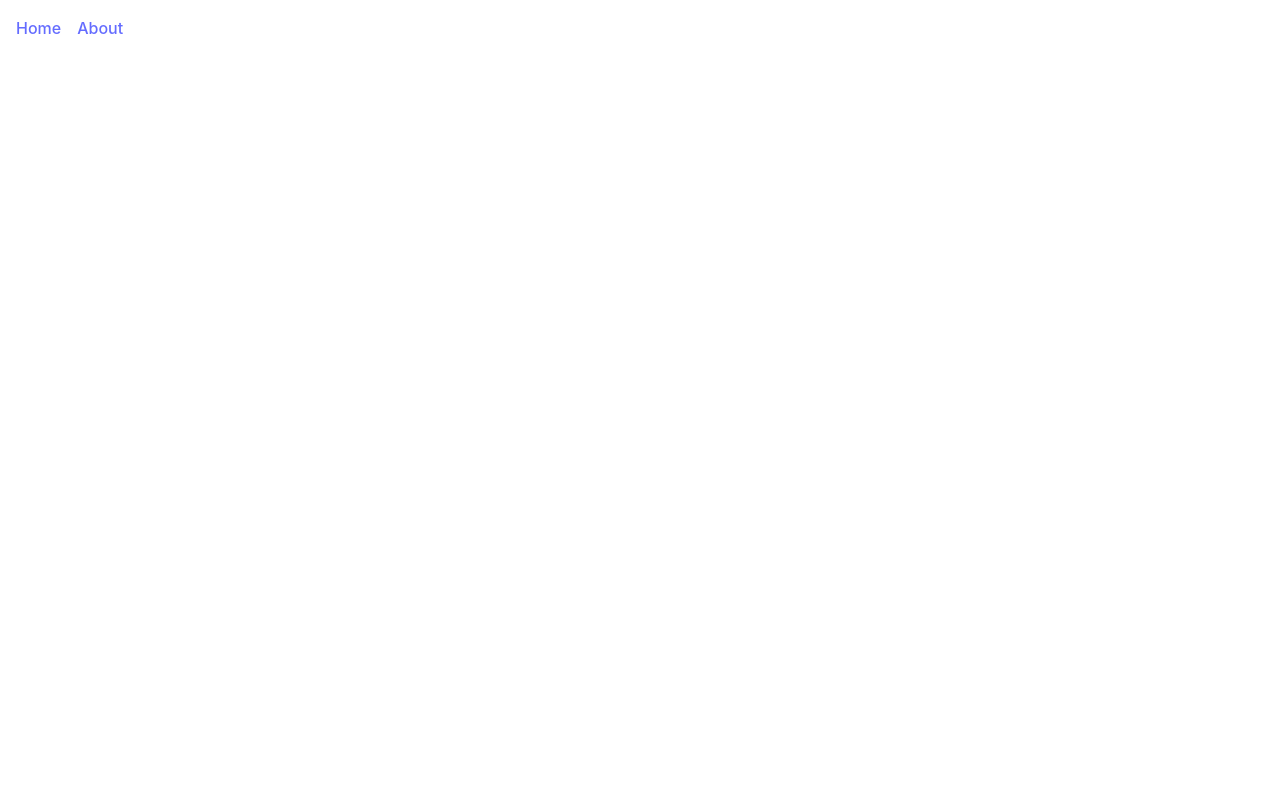
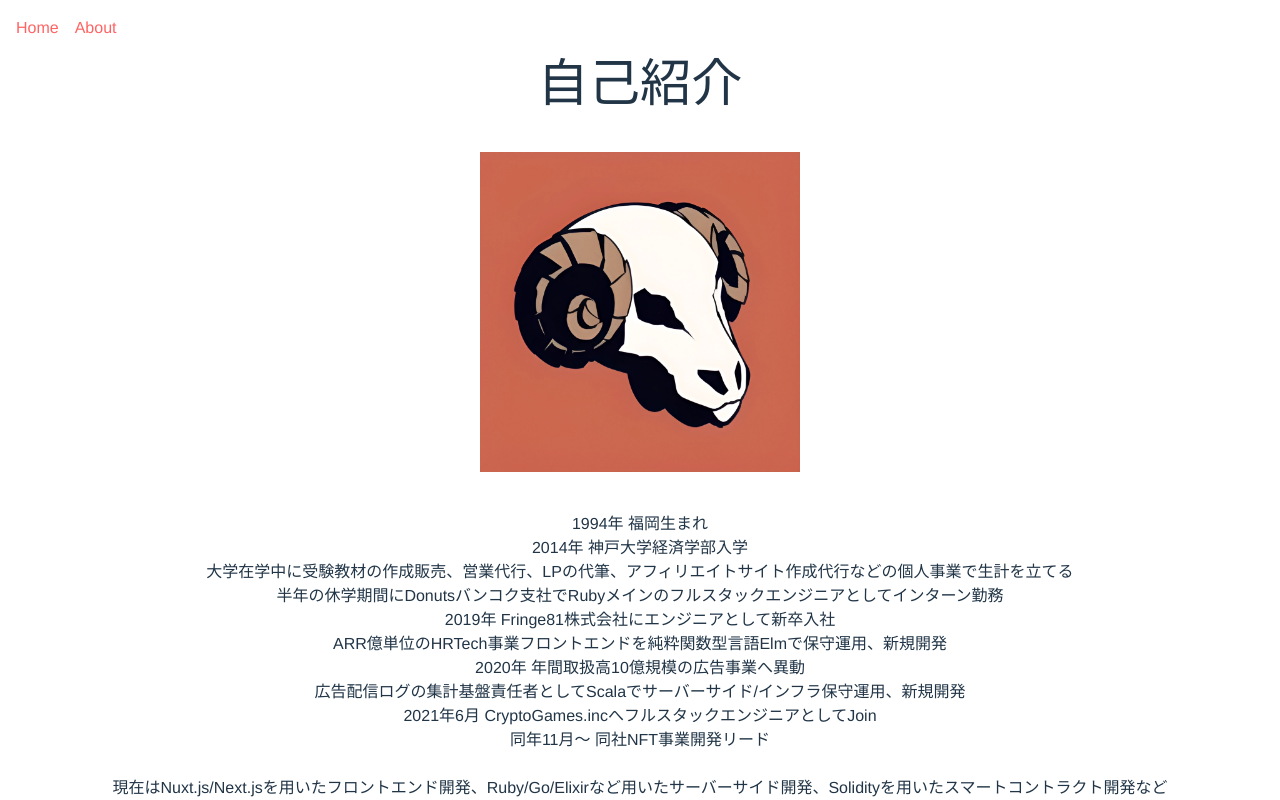
Before and after one commit to lilpacy/portfolio-2022, a website built with Vite: page src/about/index.html in a window 1280 px wide. Built offline with nearby package versions, Linux system fonts and the light colour scheme.

Commit message:
add about page information

```diff
--- a/src/about/about.ts
+++ b/src/about/about.ts
@@ -4,5 +4,23 @@ import {Nav} from "../components/nav";
 
 document.querySelector<HTMLDivElement>('#app')!.innerHTML = `
   ${Nav()}
+  <div class="flex flex-col gap-10 justify-center items-center">
+    <h1>自己紹介</h1>
+    <img class="w-80" src="profile.png" />
+    <p class="">1994年 福岡生まれ
+      <br />
+      2014年 神戸大学経済学部入学
+      <br />
+      大学在学中に受験教材の作成販売、営業代行、LPの代筆、アフィリエイトサイト作成代行などの個人事業で生計を立てる<br />
+      半年の休学期間にDonutsバンコク支社でRubyメインのフルスタックエンジニアとしてインターン勤務<br />
+      2019年 Fringe81株式会社にエンジニアとして新卒入社<br />
+      ARR億単位のHRTech事業フロントエンドを純粋関数型言語Elmで保守運用、新規開発<br />
+      2020年 年間取扱高10億規模の広告事業へ異動<br />
+      広告配信ログの集計基盤責任者としてScalaでサーバーサイド/インフラ保守運用、新規開発<br />
+      2021年6月 CryptoGames.incへフルスタックエンジニアとしてJoin<br />
+      同年11月〜 同社NFT事業開発リード<br />
+      <br />
+      現在はNuxt.js/Next.jsを用いたフロントエンド開発、Ruby/Go/Elixirなど用いたサーバーサイド開発、Solidityを用いたスマートコントラクト開発など
+    </p>
   </div>
 `
--- a/src/components/nav.scss
+++ b/src/components/nav.scss
@@ -0,0 +1,15 @@
+@import "../variables.scss";
+
+.link {
+  will-change: filter;
+}
+
+.link:hover {
+  filter: drop-shadow(0 0 2em $primary-color);
+}
+
+@media (prefers-color-scheme: light) {
+  .link:hover {
+    filter: drop-shadow(0 0 2em $light-primary-color);
+  }
+}
--- a/src/components/nav.ts
+++ b/src/components/nav.ts
@@ -1,13 +1,13 @@
 import './nav.scss'
 export const Nav = () => `
-  <nav class="absolute left-0 top-0 w-full">
+  <nav class="">
     <ul class="flex w-full items-center gap-4 p-4">
-      <li>
+      <li class="link">
         <a href="/">
           Home
         </a>
       </li>
-      <li>
+      <li class="link">
         <a href="/about/">
           About
         </a>
--- a/src/index.scss
+++ b/src/index.scss
@@ -1,3 +1,5 @@
+@import "variables.scss";
+
 @media (max-width: 559px) { // smartphone
   canvas {
     width: 100%;
@@ -45,8 +47,15 @@
   filter: invert(100%) sepia(0%) saturate(6496%) hue-rotate(164deg) brightness(115%) contrast(73%);
 }
 
+.icon:hover {
+  filter: drop-shadow(0 0 2em $primary-color);
+}
+
 @media (prefers-color-scheme: light) {
   .icon {
     filter: invert(16%) sepia(0%) saturate(0%) hue-rotate(122deg) brightness(92%) contrast(85%);
   }
+  .icon:hover {
+    filter: drop-shadow(0 0 2em $light-primary-color);
+  }
 }
--- a/src/style.scss
+++ b/src/style.scss
@@ -2,11 +2,10 @@
 @tailwind components;
 @tailwind utilities;
 
+@import "variables.scss";
+
 :root {
-  font-family: Inter, Avenir, Helvetica, Arial, sans-serif;
-  font-size: 16px;
-  line-height: 24px;
-  font-weight: 400;
+  font-family: Helvetica Neue, Helvetica, sans-serif;
 
   color-scheme: light dark;
   color: rgba(255, 255, 255, 0.87);
@@ -29,10 +28,8 @@ a:hover {
 }
 
 body {
-  margin: 0;
   display: flex;
   place-items: center;
-  min-height: 100vh;
 }
 
 h1 {
@@ -42,8 +39,6 @@ h1 {
 
 #app {
   width: 100%;
-  margin: 0 auto;
-  padding: 2rem;
   text-align: center;
 }
 
@@ -91,8 +86,13 @@ button:focus-visible {
     color: #213547;
     background-color: #ffffff;
   }
+  a {
+    color: $light-primary-color;
+    //filter: drop-shadow(0 0 2em $light-primary-color);
+  }
   a:hover {
-    color: #747bff;
+    color: $light-secondary-color;
+    //filter: drop-shadow(0 0 2em $light-secondary-color);
   }
   button {
     background-color: #f9f9f9;
--- /dev/null
+++ b/src/variables.scss
@@ -0,0 +1,4 @@
+$primary-color: #646cff;
+$secondary-color: #535bf2;
+$light-primary-color: rgba(255, 100, 100);
+$light-secondary-color: rgba(255, 100, 100, 0.67);
```
Also changed, not shown: src/about/profile.png (added).
